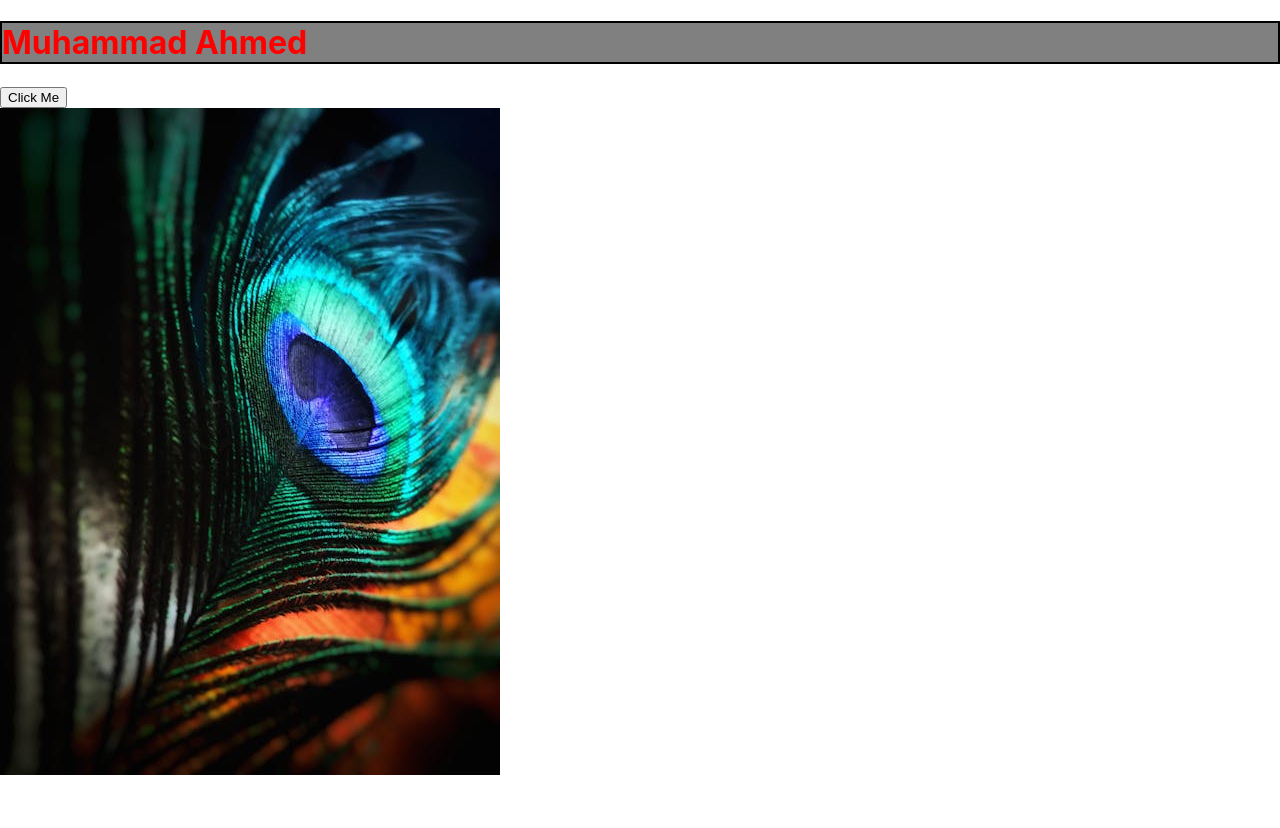
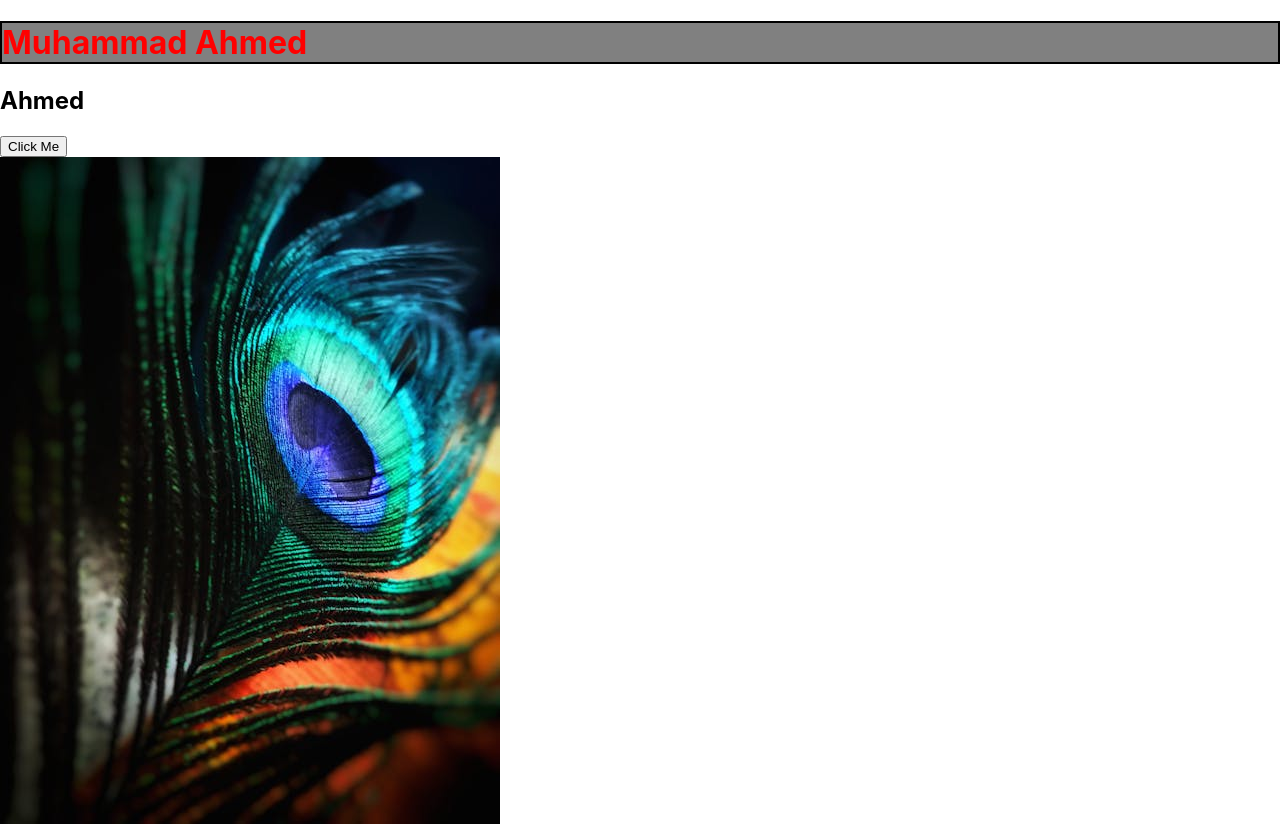
Before and after one commit to MuhammadAhmedLakhani/React-Basics, a React (Create React App) app: page / in a window 1280 px wide. Before the commit the page ends 800 px from the top, so only its background shows below. Built offline with nearby package versions, Linux system fonts and the light colour scheme.

Commit message:
React:Object

```diff
--- a/src/App.jsx
+++ b/src/App.jsx
@@ -1,6 +1,11 @@
 import logo from './logo.svg';
 import './App.css';
 import img from './assets/images/image.jpeg'
+
+let obj = {
+  name:"Ahmed",
+  emial:"Ahmed@gmail.com"
+}
 
 
 function App() {
@@ -11,6 +16,7 @@ function App() {
   return (
     <div>
       <h1 style={{backgroundColor:"grey",border:"2px solid #000"}} >{name}</h1>
+      <h2>{obj.name}</h2>
       <button onClick={()=>foo("Hello")}>Click Me</button>
       <br />
       <img src={img} alt="" />
```
Also changed, not shown: nootes.txt.
